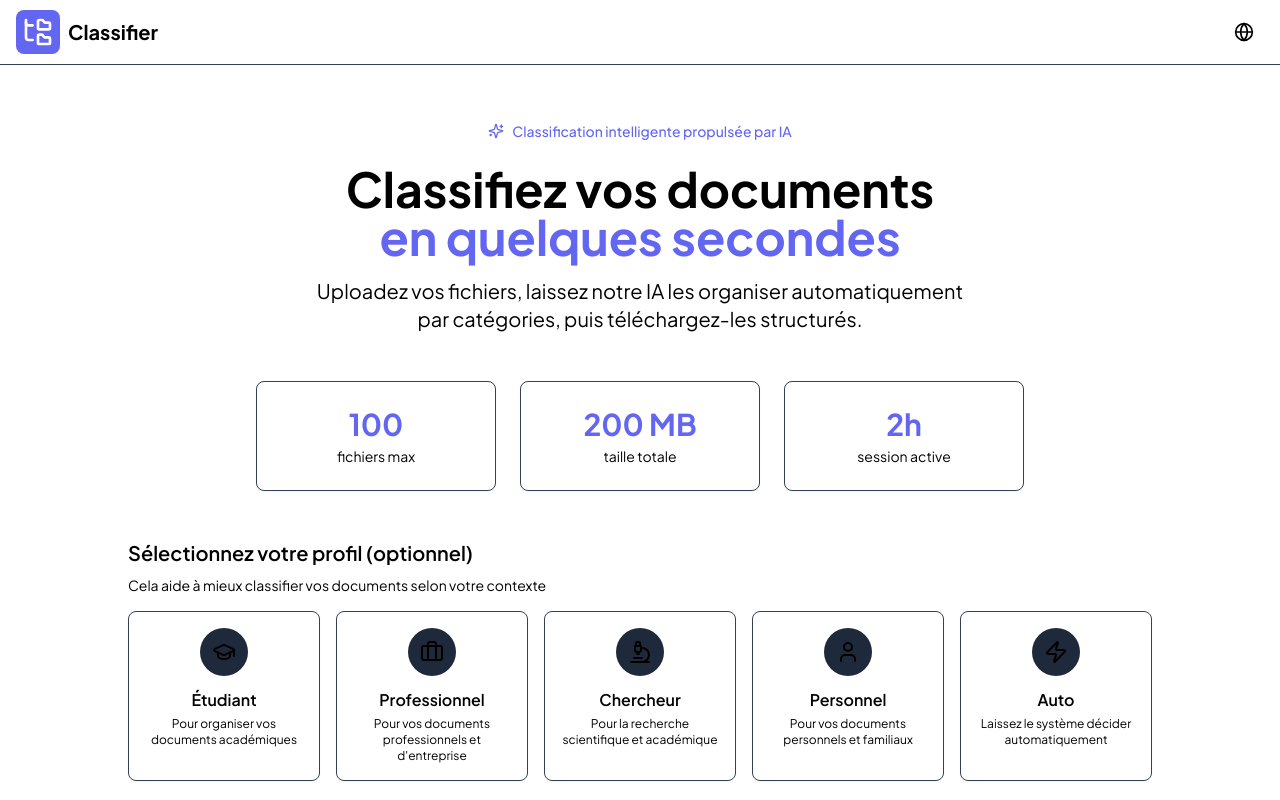
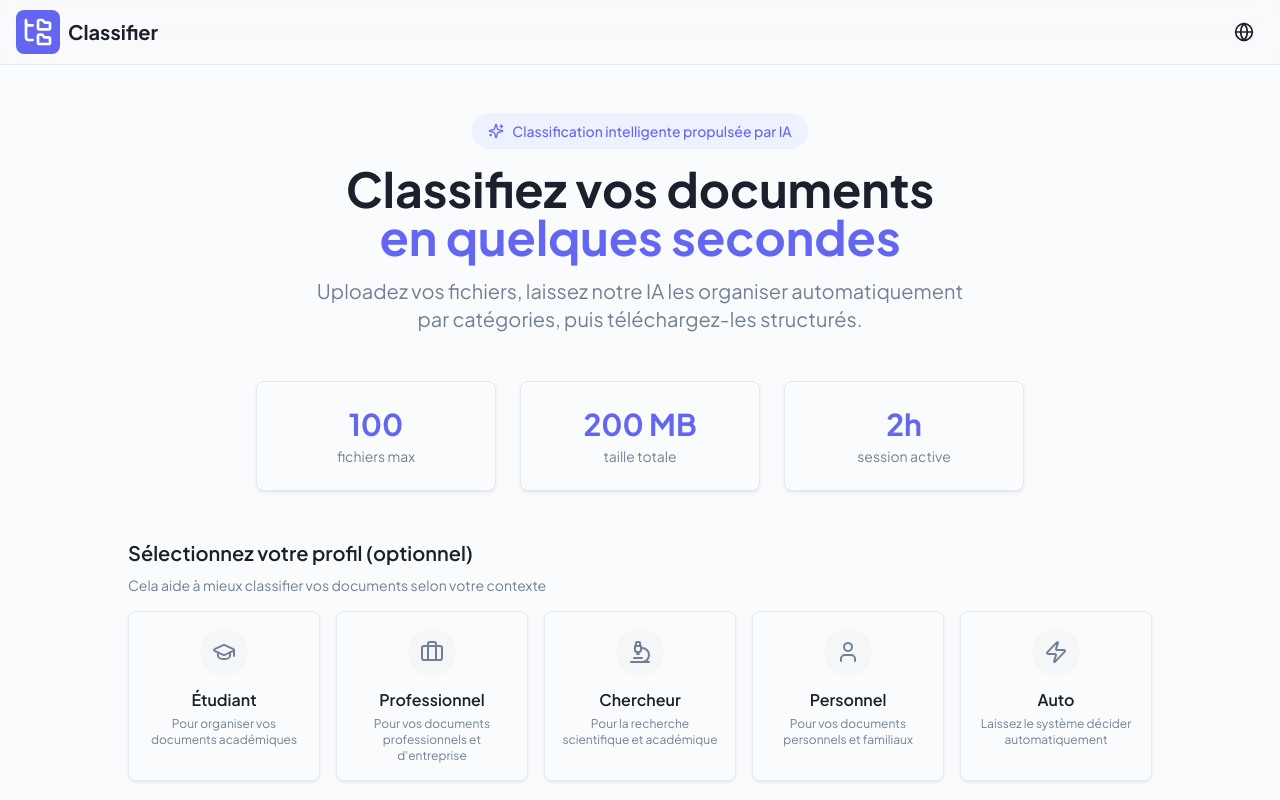
Before and after one commit to Rahim10020/DocClassifier, a Next.js app: page / in a window 1280 px wide. Shown: the top 800 px of the page. Built offline with nearby package versions, Linux system fonts and the light colour scheme.

Commit message:
modif du tailwind config

```diff
--- a/tailwind.config.ts
+++ b/tailwind.config.ts
@@ -12,46 +12,59 @@ const config: Config = {
             colors: {
                 primary: {
                     DEFAULT: '#6366f1',
-                    gradient: '#8b5cf6',
+                    hover: '#4f46e5',
+                    light: '#eef2ff',
                 },
                 background: {
-                    dark: '#0f172a',
-                    secondary: '#1e293b',
+                    DEFAULT: '#fafbfc',
+                    secondary: '#f4f6f8',
+                    tertiary: '#e9ecef',
+                    elevated: '#ffffff',
                 },
-                muted: {
-                    foreground: '#475569',
+                foreground: {
+                    DEFAULT: '#1a202c',
+                    muted: '#718096',
                 },
-                accent: '#818cf8',
-                destructive: '#ef4444',
-                border: '#334155',
-                input: '#1e293b',
-                ring: '#6366f1',
+                success: {
+                    DEFAULT: '#10b981',
+                    light: '#d1fae5',
+                },
+                warning: {
+                    DEFAULT: '#f59e0b',
+                    light: '#fef3c7',
+                },
+                error: {
+                    DEFAULT: '#ef4444',
+                    light: '#fee2e2',
+                },
+                border: {
+                    DEFAULT: '#e2e8f0',
+                    hover: '#cbd5e1',
+                },
             },
             fontFamily: {
                 sans: ['Plus Jakarta Sans', 'Inter', 'sans-serif'],
             },
-            spacing: {
-                'generous': '2rem',
+            boxShadow: {
+                'xs': '0 1px 2px 0 rgba(0, 0, 0, 0.05)',
+                'sm': '0 2px 4px 0 rgba(0, 0, 0, 0.06), 0 1px 2px 0 rgba(0, 0, 0, 0.03)',
+                'DEFAULT': '0 4px 6px -1px rgba(0, 0, 0, 0.08), 0 2px 4px -1px rgba(0, 0, 0, 0.04)',
+                'md': '0 4px 6px -1px rgba(0, 0, 0, 0.08), 0 2px 4px -1px rgba(0, 0, 0, 0.04)',
+                'lg': '0 10px 15px -3px rgba(0, 0, 0, 0.08), 0 4px 6px -2px rgba(0, 0, 0, 0.03)',
+                'xl': '0 20px 25px -5px rgba(0, 0, 0, 0.08), 0 10px 10px -5px rgba(0, 0, 0, 0.02)',
+                '2xl': '0 25px 50px -12px rgba(0, 0, 0, 0.15)',
             },
             borderRadius: {
-                subtle: '0.25rem',
+                'xl': '1rem',
+                '2xl': '1.5rem',
             },
-            boxShadow: {
-                pronounced: '0 10px 15px -3px rgba(0, 0, 0, 0.1), 0 4px 6px -2px rgba(0, 0, 0, 0.05)',
+            backdropBlur: {
+                'xs': '2px',
             },
             animation: {
-                'fade-in': 'fadeIn 0.5s ease-in-out',
+                'fade-in': 'fadeIn 0.4s ease-out',
                 'slide-in': 'slideIn 0.3s ease-out',
-            },
-            keyframes: {
-                fadeIn: {
-                    '0%': { opacity: '0' },
-                    '100%': { opacity: '1' },
-                },
-                slideIn: {
-                    '0%': { transform: 'translateY(20px)', opacity: '0' },
-                    '100%': { transform: 'translateY(0)', opacity: '1' },
-                },
+                'scale-in': 'scaleIn 0.3s ease-out',
             },
         },
     },
```
